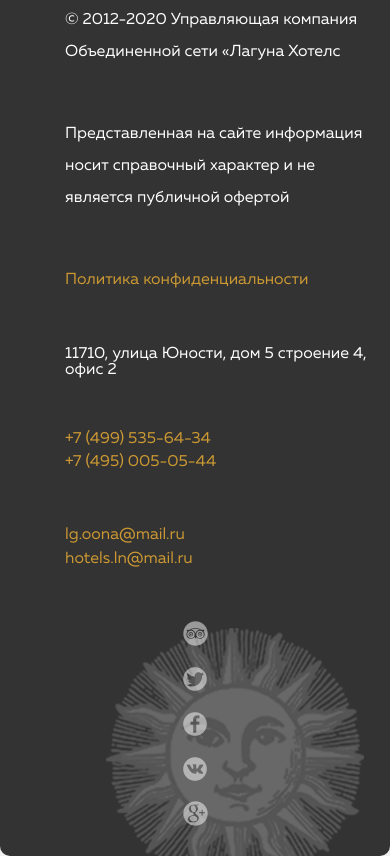
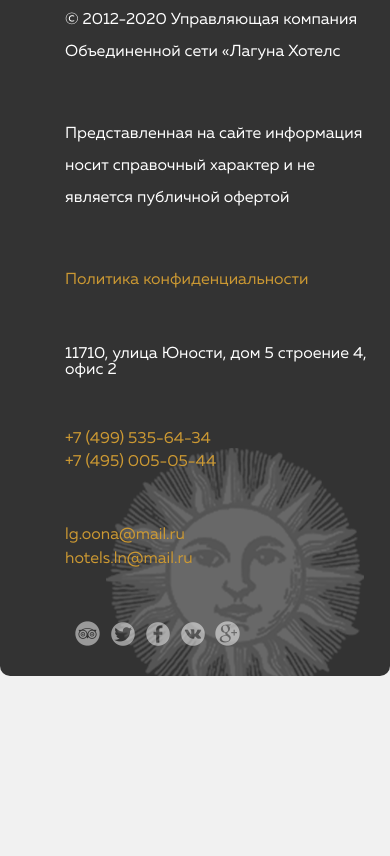
Before and after one commit to igorvippzone/Hotel-Demo, a plain HTML site: page index.html in a window 390 px wide. Shown: the part 11059-11915 px from the top of the page. After the commit the page ends 11735 px from the top, so only its background shows below. Drawn offline with Linux system fonts and the light colour scheme.

Commit message:
footer соц иконки флексами

```diff
--- a/css/style.css
+++ b/css/style.css
@@ -858,4 +858,10 @@ input::-webkit-inner-spin-button {
   }
   /* Section write */
   /* Footer */
+  .social{
+    display: flex;
+  }
+  .social__link{
+    margin-left: 10px;
+  }
 }
```
